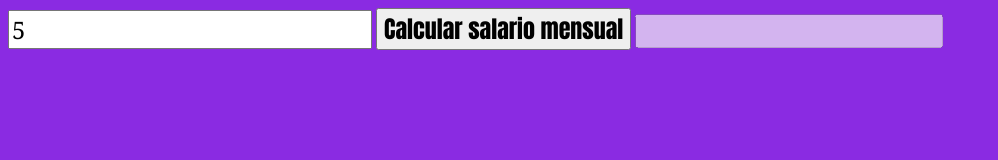
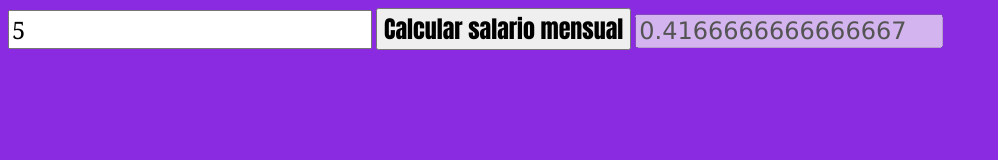
Before and after one commit to Kinar32/Clase-5, a plain HTML site: page index.html in a window 1280 px wide. Both pictures are taken after typing "5" into the empty fields and a click on the button "Calcular salario mensual". Shown: the whole page, without its empty margins (0-998 px from the left). Drawn offline with Linux system fonts and the light colour scheme.

Commit message:
Corrige errores menores en la primer tarea
Cambia una línea en el .js que no permitía al script funcionar correctamente, se agregan líneas vacías al final de los otros dos archivos.

```diff
--- a/tarea-clase-5.js
+++ b/tarea-clase-5.js
@@ -30,7 +30,7 @@ $botonCalcular.onclick = function(){
   console.log(salarioMensual);
 
 
-  document.querySelector("#salario-mensual-usuario").innerText = salarioMensual;
+  document.querySelector("#salario-mensual-usuario").value = salarioMensual;
 
   return false;
 
```
Also changed, not shown: index.html (line endings or trailing spaces), tarea-clase-5.css (line endings or trailing spaces).
